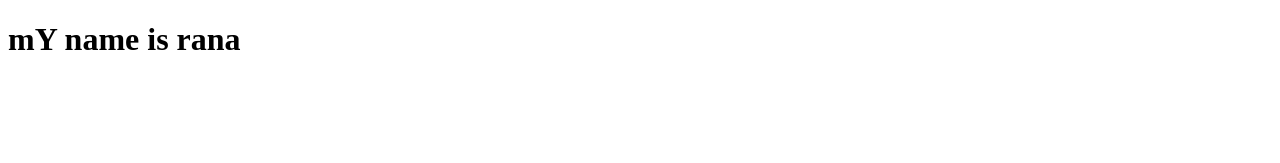
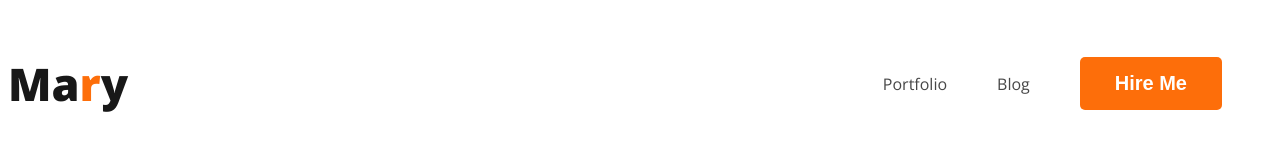
Before and after one commit to sumsulhuda/web_devloper_portfolio1, a plain HTML site: page index.html in a window 1280 px wide. Drawn offline with nearby package versions, Linux system fonts and the light colour scheme.

Commit message:
updat nav bar

```diff
--- a/index.html
+++ b/index.html
@@ -4,9 +4,22 @@
     <meta charset="UTF-8">
     <meta name="viewport" content="width=device-width, initial-scale=1.0">
     <title>Web Devloper Portfolio</title>
+    <link rel="preconnect" href="https://fonts.googleapis.com">
+<link rel="preconnect" href="https://fonts.gstatic.com" crossorigin>
+<link href="https://fonts.googleapis.com/css2?family=Open+Sans:wght@400;700;800&display=swap" rel="stylesheet">
+    <link rel="stylesheet" href="style/portfolio.css">
 </head>
 <body>
-    <header><h1>mY name is rana</h1></header>
+    <header>
+        <nav>
+            <h3 class="nav-title">Ma<span class="text-primary">r</span>y</h3>
+            <ul>
+                <li><a href="">Portfolio</a></li>
+                <li><a href="">Blog</a></li>
+                <li><button class="btn-primary">Hire Me</button></li>
+            </ul>
+        </nav>
+    </header>
     <main></main>
     <footer></footer>
 </body>
--- /dev/null
+++ b/style/portfolio.css
@@ -0,0 +1,49 @@
+/* common style */
+body {
+    font-family: 'Open Sans', sans-serif;
+}
+
+.text-primary {
+    color: #FD6E0A;
+}
+
+.btn-primary {
+    border-radius: 5px;
+    background: #FD6E0A;
+    color: white;
+    border: 0;
+    font-size: 20px;
+    font-weight: 700;
+    padding: 15px 35px;
+
+
+}
+
+/* nav related style */
+nav {
+    display: flex;
+    justify-content: space-between;
+    align-items: center;
+}
+
+.nav-title {
+    color: #181818;
+    font-size: 45px;
+    font-weight: 800;
+}
+
+nav>ul {
+    display: flex;
+    align-items: center;
+
+}
+
+nav li {
+    list-style: none;
+    margin-right: 50px;
+}
+
+nav a {
+    text-decoration: none;
+    color: #474747;
+}
```
